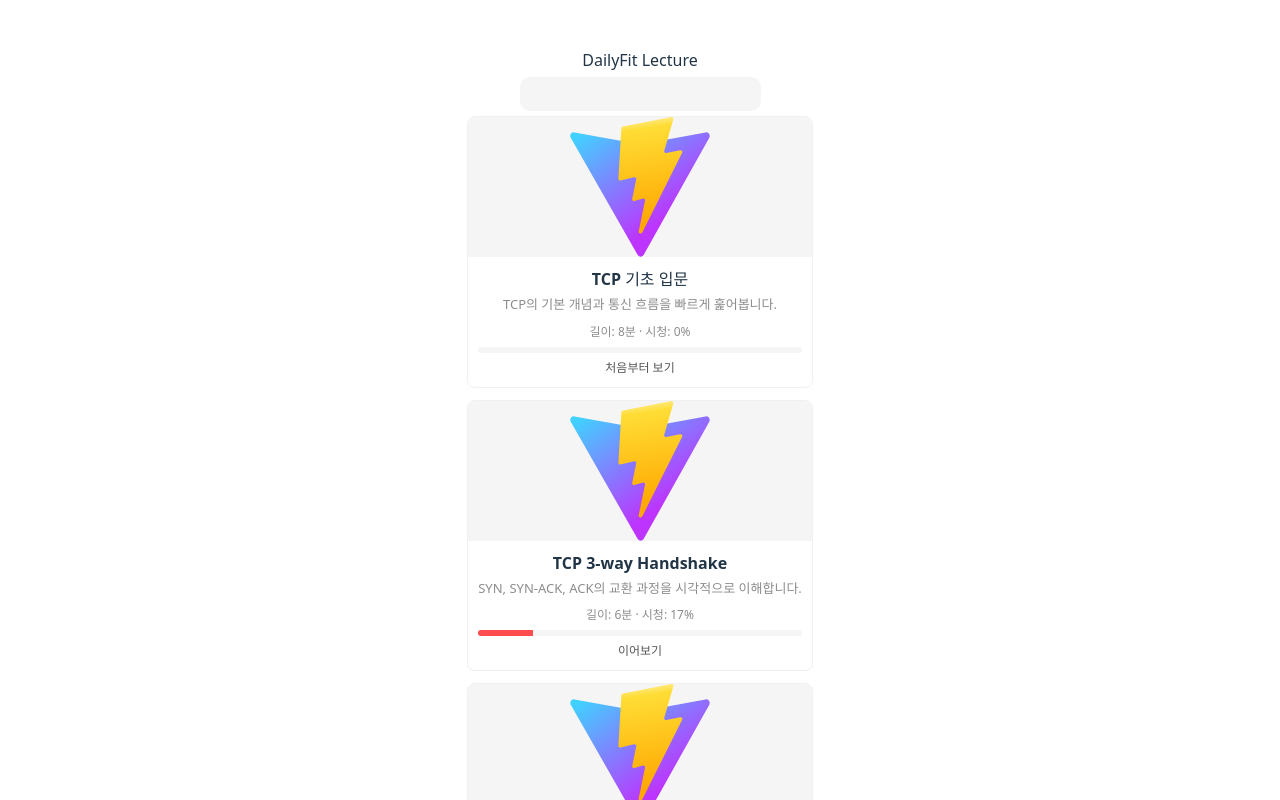
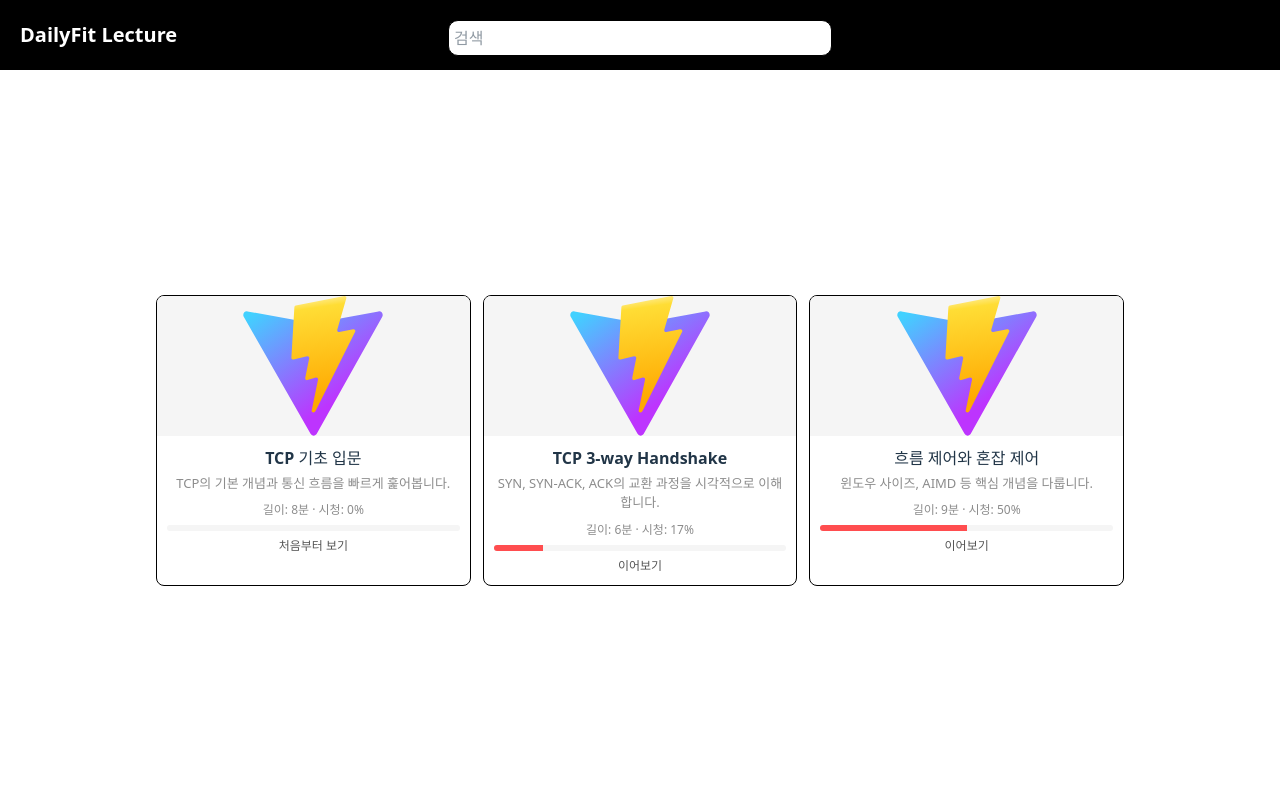
Before and after one commit to 2025-UniD-Hackathon-Team11/Frontend, a React app: page /lectures in a window 1280 px wide. Shown: the top 800 px of the page. Built offline with nearby package versions, Linux system fonts and the light colour scheme; the HTML template or start-up script is replaced by a standard one.

Commit message:
검색화면 수정

```diff
--- a/src/pages/LectureListPage.tsx
+++ b/src/pages/LectureListPage.tsx
@@ -5,11 +5,15 @@ import { Link } from 'react-router-dom'
 import styled from 'styled-components';
 
 const Input = styled.input`
-  border: none;
-  background-color: #F5F5F5;
+  border: 1px solid black;
   border-radius: 10px;
   padding: 5px;
-  margin: 5px;
+  outline: none;
+  width: 30%;
+  background-color: white;
+  position: absolute;
+  left: 50%;
+  transform: translateX(-50%);
 `;
 
 export function LectureListPage() {
@@ -40,7 +44,7 @@ export function LectureListPage() {
               textDecoration: 'none',
               color: 'inherit',
               background: '#fff',
-              border: '1px solid #f0f0f0',
+              border: '1px solid black',
               borderRadius: 8,
               overflow: 'hidden',
             }}
@@ -100,15 +104,18 @@ export function LectureListPage() {
   }
 
   return (
-    <div style={{ padding: 16, maxWidth: 1000, margin: '0 auto' }}>
-      <h2 style={{ marginTop: 0}}>DailyFit Lecture</h2>
-      <Input value={value} onChange={onChange}/>
+    <div style={{ padding: 16, maxWidth: 1000, margin: '0 auto'}}>
+      <div style={{marginBottom: '15px', position: 'fixed', left: '50%', transform: 'translateX(-50%)', top: '0', backgroundColor: 'black', width: '100%', padding: '20px', display: 'flex', flexDirection: 'row'}}>
+        <h2 style={{ marginTop: 0, fontSize: '20px', fontWeight: 'bolder', color: 'white' }}>DailyFit Lecture</h2>
+        <Input value={value} onChange={onChange} placeholder='검색'/>
+      </div>
       {loading && <div>로딩 중…</div>}
       <div
         style={{
           display: 'grid',
-          gridTemplateColumns: 'repeat(auto-fill, minmax(260px, 1fr))',
+          gridTemplateColumns: 'repeat(3, minmax(260px, 1fr))',
           gap: 12,
+          marginTop: '80px',
         }}
       >
         { value? filtered.map(f => (
```
